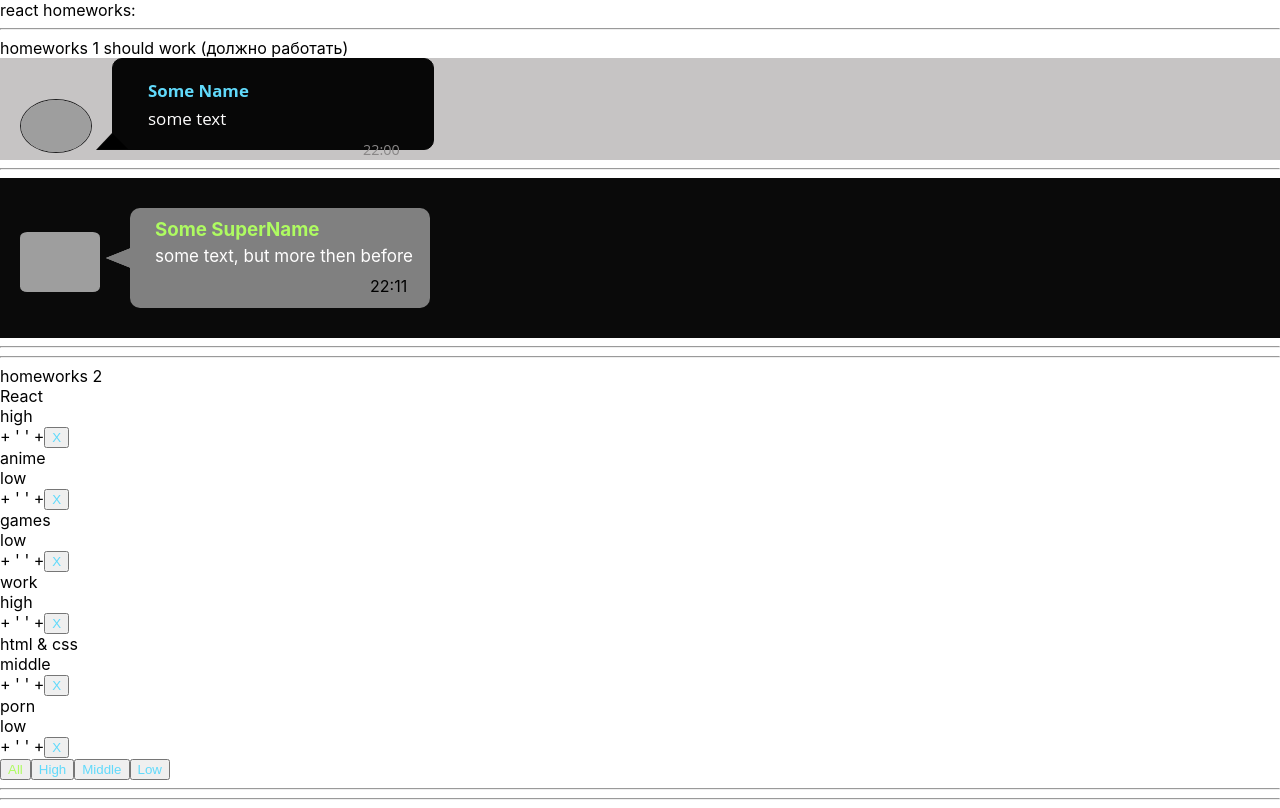
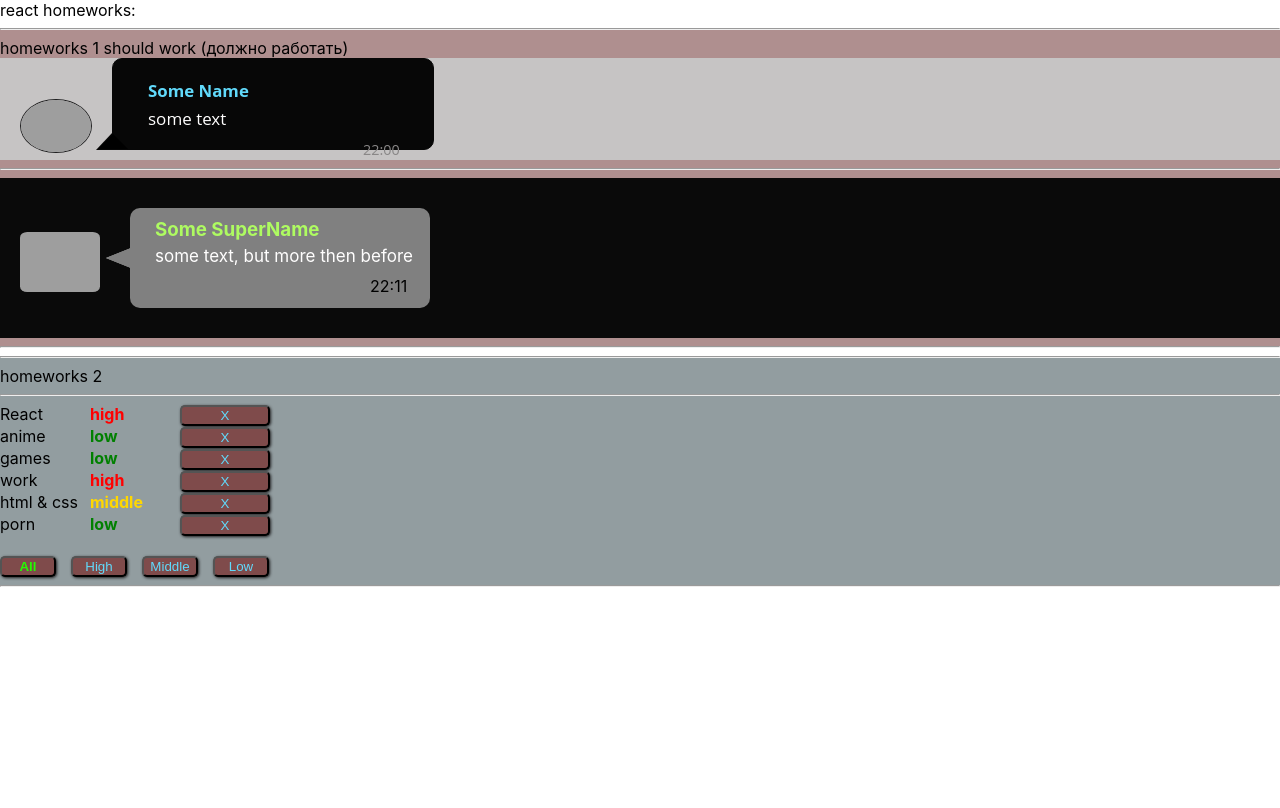
Before and after one commit to RamanSlinka/Homeworks, a React (Create React App) app: page / in a window 1280 px wide. Built offline with nearby package versions, Linux system fonts and the light colour scheme; grey boxes are pictures that could not be loaded.

Commit message:
homework-#1 homework-#2(started) homework-#2(finished)

```diff
--- a/src/p2-homeworks/h1/HW1.tsx
+++ b/src/p2-homeworks/h1/HW1.tsx
@@ -1,6 +1,7 @@
 import React from 'react'
 import AlternativeMessage from "./AlternativeMessage";
 import Message from "./Message";
+import s from './Message.module.css'
 
 const messageData = {
     avatar: 'https://sun9-74.userapi.com/Ph-WiuOtF985il9AvN9JqiCWedmHtSGSSTXrSA/ltEB2Z2-YO4.jpg',
@@ -18,7 +19,7 @@ const messageDataAlternative = {
 
 function HW1() {
     return (
-        <div>
+        <div className={s.page}>
             <hr/>
             homeworks 1
 
--- a/src/p2-homeworks/h1/Message.module.css
+++ b/src/p2-homeworks/h1/Message.module.css
@@ -1,3 +1,7 @@
+.page {
+    background: rgba(127, 75, 75, 0.62);
+}
+
 .message {
     background: #c6c4c4;
     display: flex;
--- a/src/p2-homeworks/h2/Affair.tsx
+++ b/src/p2-homeworks/h2/Affair.tsx
@@ -17,10 +17,10 @@ function Affair(props: AffairPropsType) {
     const priorityClass = s.item + ' ' + s[props.affair.priority]
 
     return (
-        <div>
+        <div className={s.affair}>
             <div className={s.item}>{props.affair.name}</div>
             <div className={priorityClass}>{props.affair.priority}</div>
-            + ' ' +
+
             <button
                 onClick={deleteCallback}
                 className={s.item + ' ' + s.button}
--- a/src/p2-homeworks/h2/Affairs.module.css
+++ b/src/p2-homeworks/h2/Affairs.module.css
@@ -1,12 +1,47 @@
-.someClass {
+.affair {
 
 }
 
-
-.button{
-    color: #61dafb;
+.page{
+    background: rgba(97, 114, 118, 0.69);
 }
 
-.active{
-    color: #aefb61;
+
+.button {
+    color: #61dafb;
+    background: #7f4b4b;
+    margin-right: 15px;
+    margin-top: 20px;
+    width: 56px;
+    border-radius: 5px;
+    box-shadow: #212122 1px 1px 3px;
 }
+
+.active {
+    color: #25fa02;
+    font-weight: bolder;
+}
+ .button:hover{
+    background: #898787;
+}
+
+.item {
+    display: inline-block;
+    width: 90px;
+    margin-top: 0;
+}
+
+.low {
+    color: green;
+    font-weight: bold;
+}
+
+.middle {
+    color: gold;
+    font-weight: bold;
+}
+
+.high {
+    color: red;
+    font-weight: bolder;
+}
--- a/src/p2-homeworks/h2/Affairs.tsx
+++ b/src/p2-homeworks/h2/Affairs.tsx
@@ -8,6 +8,7 @@ type AffairsPropsType = {
     setFilter: Dispatch<SetStateAction<FilterType>>
     deleteAffairCallback: (_id: number) => void
     filter: FilterType
+
 }
 
 function Affairs(props: AffairsPropsType) {
@@ -28,7 +29,7 @@ function Affairs(props: AffairsPropsType) {
     const setLow = () =>
     { props.setFilter('low')}
 
-    const onAll = s.button + ' ' + (props.filter === 'all' ? s.active : '')
+    const onAll = s.button + ' ' + (props.filter === 'all' ?  s.active  : '')
     const onHigh = s.button + ' ' + (props.filter === 'high' ? s.active : '')
     const onMiddle = s.button + ' ' + (props.filter === 'middle' ? s.active : '')
     const onLow = s.button + ' ' + (props.filter === 'low' ? s.active : '')
--- a/src/p2-homeworks/h2/HW2.tsx
+++ b/src/p2-homeworks/h2/HW2.tsx
@@ -1,5 +1,6 @@
 import React, {useState} from 'react'
 import Affairs from './Affairs'
+import s from './Affairs.module.css'
 
 // types
 export type AffairPriorityType = 'high' | 'low' | 'middle'
@@ -45,20 +46,19 @@ function HW2() {
     const deleteAffairCallback = (_id: number) =>   setAffairs(deleteAffair(affairs, _id))
 
     return (
-        <div>
+        <div className={s.page}>
             <hr/>
             homeworks 2
-            {/*should work (должно работать)*/}
+            <hr/>
             <Affairs
                 data={filteredAffairs}
                 setFilter={setFilter}
                 deleteAffairCallback={deleteAffairCallback}
                 filter={filter}
+
+
             />
 
-            <hr/>
-            {/*для личного творчества, могу проверить*/}
-            {/*<AlternativeAffairs/>*/}
             <hr/>
         </div>
     )
```
